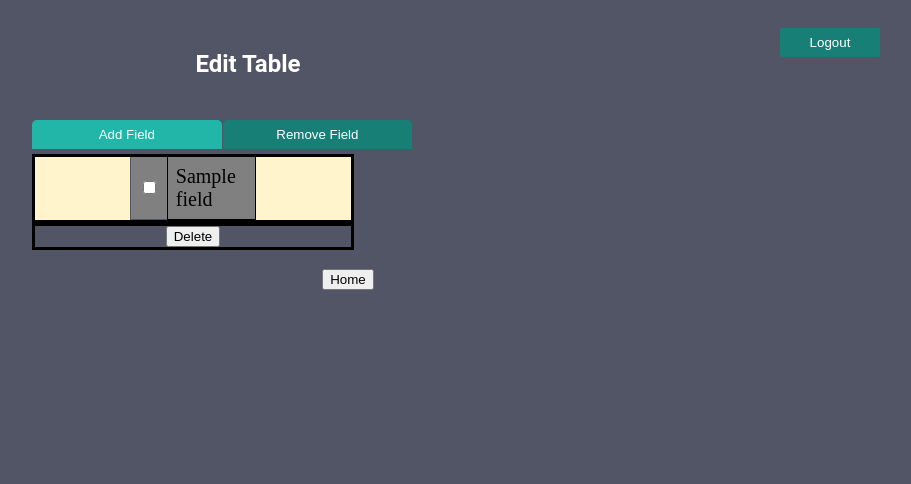
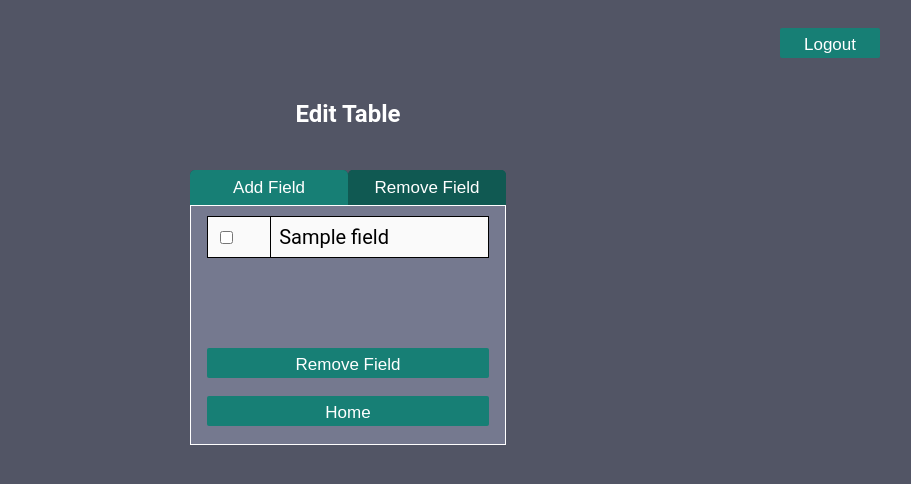
Before and after one commit to lesleykhuu/crm, a PHP site: page /editTable.php in a window 1280 px wide. Shown: the top 484 px of the page, without its empty margins (292-1203 px from the left). Run offline with PHP 8.4, Linux system fonts and the light colour scheme; a user stored in the database is signed in; tables that the repository leaves empty hold one stand-in row (values such as "Sample post").

Commit message:
Added files via upload

```diff
--- a/crmlogin/Table.php
+++ b/crmlogin/Table.php
@@ -48,15 +48,16 @@ class Table{
 		}
 		$contactlist .= "</tr></thead>";
 		if($result = $conn->query($sql)){
+			$counter = 1;
 			while($info = $result->fetch_assoc()){
 				if($tableType == 'welcome'){
-					$contactlist .= "<tr class='js-row'>";
+					$contactlist .= "<tr class='js-row rowHover'>";
 				}
 				else if($tableType == 'edit'){
-					$contactlist .= "<tr class='js-row'><td><input name='radio[]' type='radio' value = ".$info['contactId']."></td>";
+					$contactlist .= "<tr class='js-row rowHover'><td><input name='radio[]' class='select' type='radio' value = ".$info['contactId']."></td>";
 				}
 				else if($tableType == 'remove'){
-					$contactlist .= "<tr class='js-row'><td><input name='checkbox[]' type='checkbox' value = ".$info['contactId']."></td>";
+					$contactlist .= "<tr class='js-row rowHover select'><td><input name='checkbox[]' type='checkbox' value = ".$info['contactId']."></td>";
 				}
 
 				for($j = 0; $j < count($fields[0]); $j++){
@@ -94,15 +95,17 @@ class Table{
 		$colList = "";
 		if($addRemove == 'add'){
 			for($i = 0; $i < count($colNames); $i++){
-				$colList .= "<td style='background-color: grey ;color:black;font-size: 20px'>".$colNames[$i]."</td></tr>";
+				$colList .= "<tr><td class='addTable'>".$colNames[$i]."</td></tr>";
 			}
 		}
 		else if($addRemove == 'remove'){
 			for($i = 0; $i < count($colNames); $i++){
-				$colList .= "<tr><td style='background-color:grey'><input name='checkbox[]' type='checkbox' value = ".$fields[$i]."></td>";
+				// $colList .= "<tr><td style='background-color:grey'><input name='checkbox[]' type='checkbox' value = ".$fields[$i]."></td>";
+				$colList .= "<tr class='rowHover'><td class='addTable'><input name='checkbox[]' type='checkbox' value = ".$fields[$i]."></td>";
 
 				// $colList .= "<tr><td style='background-color:grey'><input name='checkbox[]' type='checkbox' value = ".$colNames[$i]."></td>";
-				$colList .= "<td style='background-color: grey ;color:black;font-size: 20px'>".$colNames[$i]."</td></tr>";
+				// $colList .= "<td style='background-color: grey ;color:black;font-size: 20px; width: 100%'>".$colNames[$i]."</td></tr>";
+				$colList .= "<td class='addTable'>".$colNames[$i]."</td></tr>";
 				// echo $colNames[$i];
 			}
 		}
--- a/crmlogin/editTable.php
+++ b/crmlogin/editTable.php
@@ -12,17 +12,17 @@
 	$remove = new Table();
 	$remove1 = $remove->addRemoveField('remove',$user);
 
-	if(isset($_SESSION['remove'])) {
-		$a = "<div id='addTable' class='form-group hidden1'>";
+	if(isset($_SESSION['removeField'])) {
+		$a = "<div id='addTable' class='width50 hidden1'>";
 		$b = "<button class='addField buttons' value='Add Field'>Add Field</button>";
-		$c = "<div id='removeTable' class='form-group'>";
+		$c = "<div id='removeTable' class='width50'>";
 		$d = "<button class='removeField buttons pressedBtn' value='Remove Field'>Remove Field</button>";
-		unset($_SESSION['remove']);
+		unset($_SESSION['removeField']);
 	}
 	else{
-		$a = "<div id='addTable' class='form-group'>";
+		$a = "<div id='addTable' class='width50'>";
 		$b = "<button class='addField buttons pressedBtn' value='Add Field'>Add Field</button>";
-		$c = "<div id='removeTable' class='form-group hidden1'>";
+		$c = "<div id='removeTable' class='width50 hidden1'>";
 		$d = "<button class='removeField buttons' value='Remove Field'>Remove Field</button>";
 	}
 
@@ -58,6 +58,12 @@
        		$("#removeTable").addClass("visible1");
 
     	});
+    	$('tr').click(function(event) {
+		  	console.log(event);
+		    if (event.target.type !== 'checkbox') {
+		      $(':checkbox', this).trigger('click');
+		    }
+  		});
 
 	});
 	</script>
@@ -70,6 +76,7 @@
 		</form>
 
 	</div>
+	<div class="clear"></div>
 	</head>
 
 	<body>
@@ -87,6 +94,12 @@
 
 			<!-- <nav id="nav01"> </nav> -->
 
+
+
+
+
+<!--               -->
+		<div class="width50 minTable">
 			<div class='menuBtn pressedBtn'>
 <!-- 				<button class='addField buttons pressedBtn' value='Add Field'>Add Field</button>
 				<button class='addField buttons' value='Add Field'>Add Field</button> -->
@@ -96,13 +109,10 @@
 			<div class='menuBtn pressedBtn'>
 				<button class='removeField buttons' value='Remove Field'>Remove Field</button>
 			</div>
-
-
-
-<!--               -->
-		<div style = "background-color:#FFF4CB">
-			<div class="" style="float:left; border-style:solid; width:50%; background-color:#FFF4CB">
-				<table style="width: 40%" class="table table-bordered">
+			<div class="clear"></div>
+		<div class="edittable">
+			<div class="maxHeight" style="">
+				<table class="edittableDisplay">
 				<?php
 					echo $add1;
 
@@ -110,20 +120,23 @@
 
 				</table>
 			</div>
-			<div style="float: right; width:49%" class="">
+			<div style="width:90%" class="">
+				<br>
 				<form action="addField2.php" style="width:100%;" method="post">
 					<label class="inputlabel"> Add Field</label>
-					<input type="text" placeholder="ex. Username" name='field' class="fleft">
+					<input type="text" placeholder="ex. Username" name='field' class="fleft blackBorder">
 					<input type="submit" value="Add Field" class="button">
 				</form>
-			</div>
-
-			<div class="clear"></div>
 				<br>
-
 				<form action="welcome.php">
 					<button type="submit" name="home" class="button">Home
 				</form>
+			</div>
+			<br>
+		</div>
+			<!-- <div class="clear"></div> -->
+
+
 
 			</div>
 		</div>
@@ -134,6 +147,7 @@
 
 			<!-- <nav id="nav01"> </nav> -->
 
+		<div class="width50 minTable">
 			<div class='menuBtn pressedBtn'>
 				<button class='addField buttons' value='Add Field'>Add Field</button>
 			</div>
@@ -144,9 +158,10 @@
 
 			</div>
 
-
-			<div class="clear" style="float:left; border-style:solid; width:50%; background-color:#FFF4CB">
-			<table style="width: 40%" class="table table-bordered">
+			<div class="clear" />
+			<div class="edittable">
+				<div class="maxHeight">
+					<table class="edittableDisplay">
 						<form action="removeField2.php" method="get">
 
 						<?php
@@ -155,30 +170,25 @@
 						?>
 
 						</table>
+						<br>
 				</div>
-		<br><br><br><br><br>
-
-			<div id="deleteFields" class = >
-				<input type="submit" name="delete" value="Delete" class="btn btn-success btn-block">
+					<br><br><br><br>
+					<div style="width:90%" >
+							<input type="submit" name="delete" value="Remove Field" class="button">
+						</form>
+						<br><br>
+						<form action="welcome.php">
+							<button type="submit" name="home" class="button">Home</button>
+						</form>
+						<br>
 					</div>
 
-			</form>
-			<br><br>
-			<div class = "clear"></div>
-			<br>
-			<form action="welcome.php">
-				<button type="submit" name="home" class="btn btn-success">Home
-			</form>
 			</div>
 
-
-
-
-
+		</div>
 		</center>
 
 	</body>
 
 
-
 </html>
--- a/crmlogin/header.html
+++ b/crmlogin/header.html
@@ -3,7 +3,7 @@
 
 	<div class="logout">
 		<form action="logout.php">
-			<button type="submit" class="homepageButton">Logout</button><br>
+			<button type="submit" class="homepageButton button">Logout</button><br>
 		</form>
 
 	</div>
--- a/crmlogin/removeField2.php
+++ b/crmlogin/removeField2.php
@@ -1,7 +1,7 @@
 <?php
 include 'connection.php';
 
-$ah = new Database();
+// $ah = new Database();
 
 /*
 $ah = new Database();
--- a/crmlogin/styles.css
+++ b/crmlogin/styles.css
@@ -27,44 +19,26 @@ p, form, .signUpFont{
 
 
 .box{
-	background-color: transparent;
+	/*background-color: transparent;*/
+	background-color: #75798f ;
 	border-style: solid;
 	border-color: white;
+	border-width:1px;
+	/*border-color: #75798f ;*/
 	width: 20%;
 }
 
 
-
+p, form, .signUpFont{
+	color: white;
+	font-size: 17px;
+	font-family: 'Roboto', sans-serif;
+}
 
 .title{
 	font-size: 24px;
 	color: white;
 	font-family: 'Roboto', sans-serif;
-}
-
-
-.input{
-	width: 70%;
-	color: black;
-}
-
-.homeforms{
-	width: 80%;
-	/*border-style: solid;
-	border-color: white;*/
-}
-
-.form-group{
-	width: 50%;
-	/*border-style: solid;*/
-	/*padding: 10px;*/
-
-}
-
-
-
-tr, td{
-	color: white;
 }
 
 #labels{
@@ -113,32 +104,55 @@ tr, td{
 
 .menuBtn{
 	float: left;
-	margin-right:1px;
-	margin-bottom: 5px;
+	width: 50%;
+
+	/*margin-right:1px;*/
+	/*margin-bottom: 5px;*/
 	/*border-style: solid;*/
-	width: 30%;
+	/*width: 30%;*/
 	/*border-radius: 4px 4px 0px 0px;*/
 }
 
 .buttons{
+	width: 100%;
 	color: white;
+	font-size: 17px;
 	/*background-color: #26a69a;*/
-	background-color: #21b6a8;
-	border-radius: 5px 5px 0px 0px;
+	/*background-color: #21b6a8;*/
+	background-color: #177f75;
 	border-color: transparent;
 	padding: 5px;
-	width: 100%;
 	-webkit-transition: .3s;
 	transition: .3s;
+
+	border-radius: 5px 5px 0px 0px;
+	height:35px;
 }
 
+.button{
+	width: 100%;
+	color: white;
+	font-size: 17px;
+	background-color: #177f75;
+	/*background-color: #26a69a;*/
+	border-color: transparent;
+	padding: 5px;
+	-webkit-transition: .3s;
+	transition: .3s;
 
+	border-radius: 2px;
+	height: 30px;
+}
+
+/*
 .changeColor{
 	background-color: #177f75;
-}
+	background-color: #105952;
+}*/
 
 .buttons:hover, .homepageButton:hover{
-	background-color: #177f75;
+	/*background-color: #177f75;*/
+	background-color: #105952;
 }
 
 .clear{
@@ -148,17 +162,17 @@ tr, td{
 .pressedBtn{
 	outline: 0;
 	display: block;
-	background-color: #177f75;
+	background-color: #105952;
 	border-radius: 5px 5px 0px 0px;
 	border-color: transparent;
 	cursor: default;
 }
-
-#deleteFields{
-	border-style:solid;
+/*
+#deleteField{
+	margin-right: 5px;
 	float: left;
 	width: 50%;
-}
+}*/
 
 
 input[type='submit'],button{
@@ -180,16 +194,15 @@ input[type='submit'],button{
 	width: 80%;
 }
 
-.button{
-	width: 100%;
-	color: white;
-	/*background-color: #26a69a;*/
-	background-color: #177f75;
-	border-radius: 2px;
-	border-color: transparent;
-	padding: 5px;
-	-webkit-transition: .3s;
-	transition: .3s;
+
+
+.blackBorder.blackBorder{
+	/*border-color: black;
+	border-width: 1px;*/
+}
+
+.width50{
+	width:50%;
 }
 
 .altButton{
@@ -241,13 +254,35 @@ tr, td{
 	border-bottom: 1px solid;
 	/*border-right: 1px solid;*/
 	padding: 8px;
+	font-family: 'Roboto', sans-serif;
+
 }
+
+.addTable{
+	/*background-color: gray;*/
+	/*background-color: #e1e1e1;*/
+	/*background-color: #fafafa;*/
+	color: black;
+	font-size: 20px;
+	/*border-left: 0px;*/
+}
+
+
+.rowHover:hover{
+	background-color:#e1e1e1;
+}
+
 
 td:last-child{
 	border-right:1px solid;
 }
 
+.width100{
+	width:100%;
+}
+
 .table{
+	/*border-top: 1px solid;*/
 	background-color: #fafafa;
 	border-radius: 6px;
 	padding: 0px;
@@ -255,7 +290,25 @@ td:last-child{
 	border-collapse: separate;
 	border-width: 1px;
 	border-spacing: 0px;
+	width: 90%;
 }
+
+.edittableDisplay{
+	border-spacing: 0px;
+	width: 90%;
+	background-color: #fafafa;
+	margin-top:10px;
+	border-top: 1px solid;
+
+}
+
+
+/*tr:first-child{
+	border-top: 1px solid;
+}*/
+/*.edittableDisplay['tr']{
+	border-top: 1px solid;
+}*/
 th:first-child{
 	border-radius: 6px 0px 0px 0px;
 }
@@ -264,6 +317,27 @@ th:last-child{
 	border-radius: 0px 6px 0px 0px;
 }
 
+.edittable{
+	/*float:left;*/
+	/*width: 60%;*/
+
+	border-style:solid;
+	border-width:1px;
+	border-color: white;
+	background-color: #75798f;
+}
+
+.minTable{
+	max-height: 600px;
+	min-width: 300px;
+	min-height: 300px;
+}
+
+.maxHeight{
+	max-height:300px;
+	overflow-y:auto;
+
+}
 /*
 #addTable{
 	display: block;
```
Also changed, not shown: other parts of crmlogin/styles.css (+31 -22 lines), crmlogin/contactcreate.php (+6 -7 lines), crmlogin/contactedit.php (+14 -2 lines), crmlogin/contactedit2.php (+9 -7 lines), crmlogin/removecontact.php (+17 -6 lines), crmlogin/welcome.php (+8 -6 lines). Lines whose indentation alone changed are shown as unchanged.
